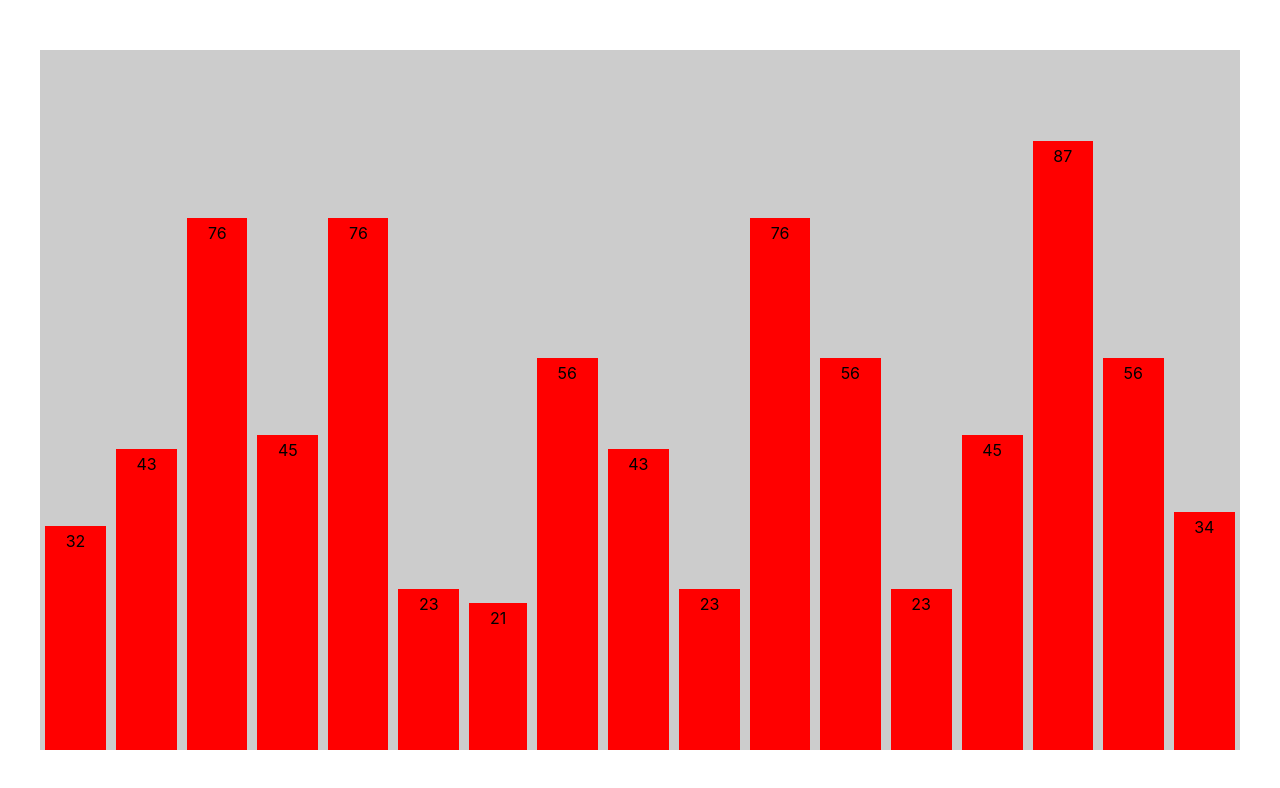
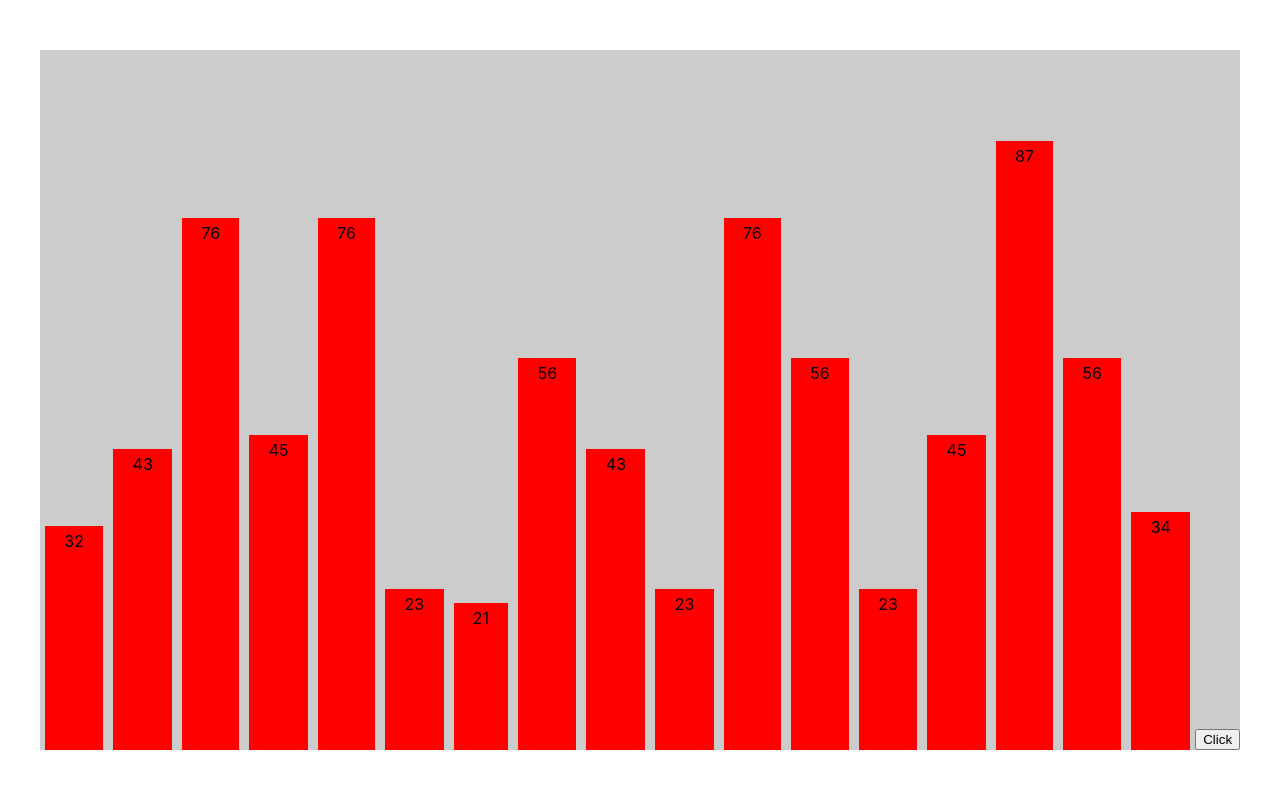
Before and after one commit to alsersan/sorting-visualizer, a React (Create React App) app: page / in a window 1280 px wide. Shown: the top 788 px of the page. Built offline with nearby package versions, Linux system fonts and the light colour scheme.

Commit message:
added animation for the bars being compared

```diff
--- a/src/components/BarChart.js
+++ b/src/components/BarChart.js
@@ -1,4 +1,4 @@
-import React from "react";
+import React, { useEffect, useState } from "react";
 import styled from "styled-components";
 import Bar from "./Bar";
 
@@ -39,26 +39,34 @@ const bubbleSort = async (arr) => {
   for (let i = arr.length - 1; i > 1; i--) {
     let noSwaps = true;
     for (let j = 0; j < i; j++) {
+      await timer(400);
       console.log(arr, arr[j], arr[j + 1]);
+      const bars = document.querySelectorAll(".bar");
+      bars[j].style.backgroundColor = "blue";
+      bars[j + 1].style.backgroundColor = "blue";
       if (arr[j] > arr[j + 1]) {
         [arr[j], arr[j + 1]] = [arr[j + 1], arr[j]];
         noSwaps = false;
       }
-      await timer(200);
+
+      await timer(400);
+      bars[j].style.backgroundColor = "red";
+      bars[j + 1].style.backgroundColor = "red";
     }
     if (noSwaps) break;
   }
   // return arr;
 };
 
-bubbleSort(numbers);
+const BarChart = () => {
+  // const [bars, setBars] = useState([]);
 
-const BarChart = () => {
   return (
     <Container>
       {numbers.map((number, index) => (
-        <Bar height={number} number={number} key={index} />
+        <Bar height={number} number={number} key={index} className="bar" />
       ))}
+      <button onClick={() => bubbleSort(numbers)}>Click</button>
     </Container>
   );
 };
```
